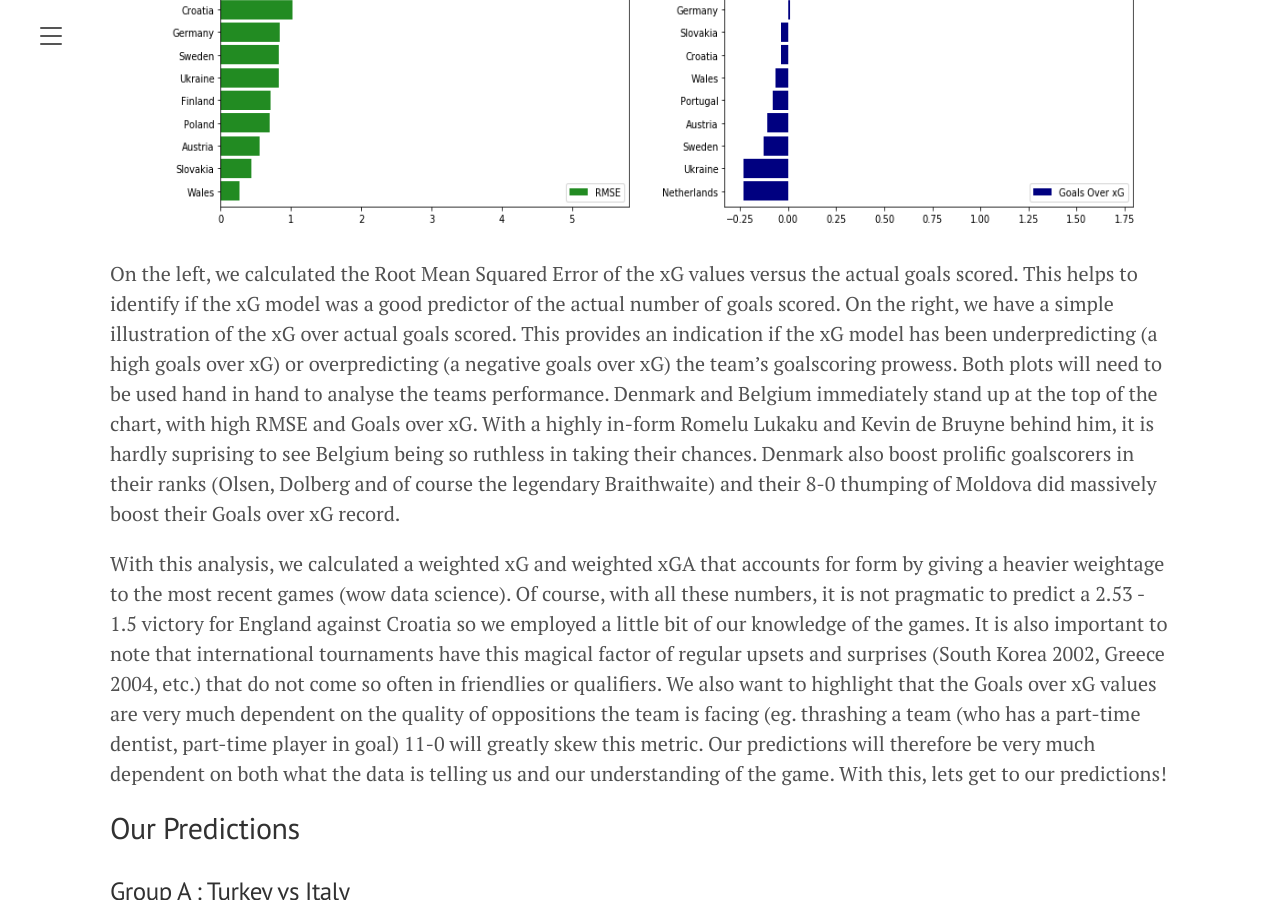
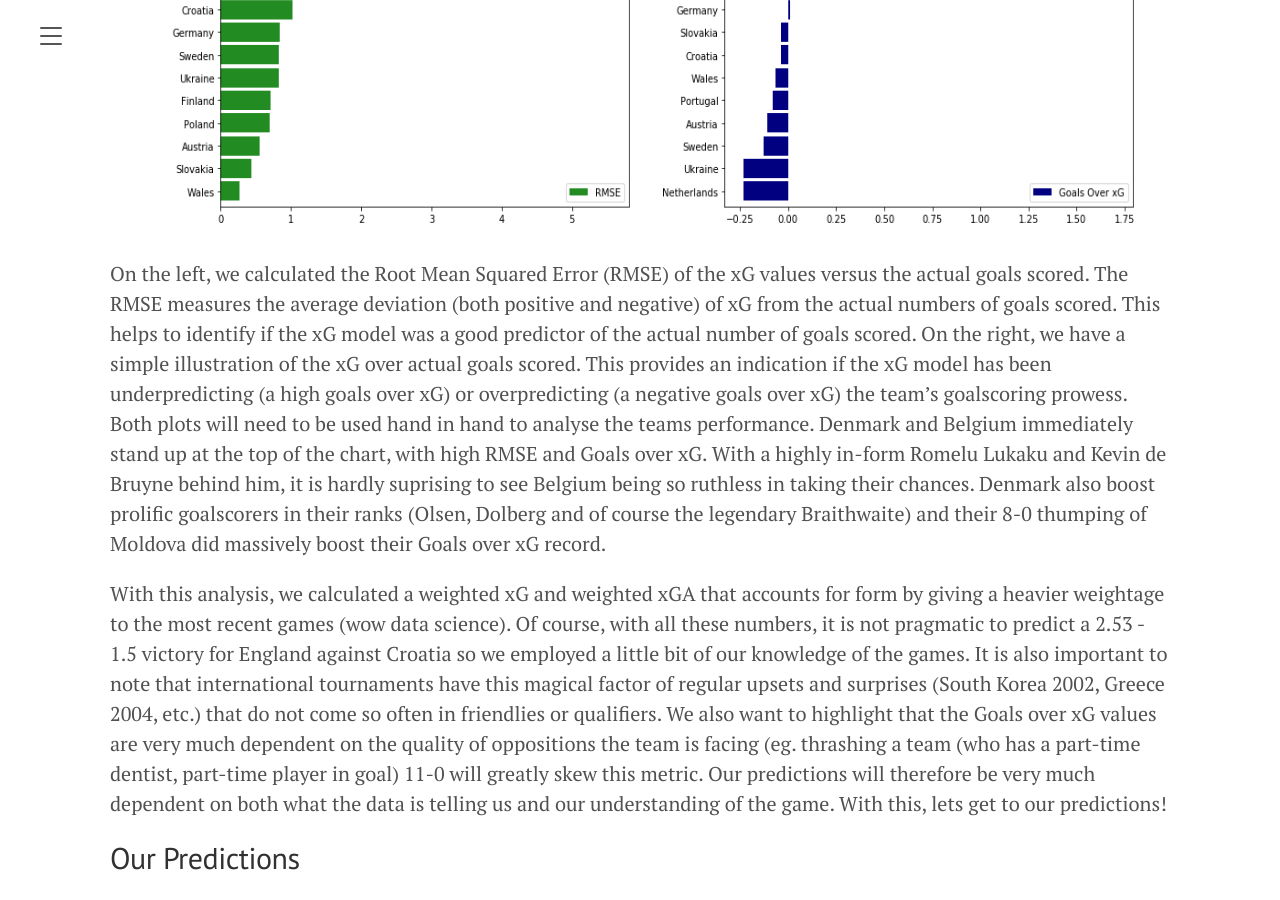
Before and after one commit to chuazy94/zy_blog_2, a Jekyll site: the page built from _posts/2021-06-07-euros-prediction.md, in a window 1280 px wide and 900 px high, scrolled down 1771 px. Built offline with Jekyll 4.4.1, drawn with Linux system fonts in a browser that asks for light colours.

Commit message:
Update 2021-06-07-euros-prediction.md

```diff
--- a/_posts/2021-06-07-euros-prediction.md
+++ b/_posts/2021-06-07-euros-prediction.md
@@ -26,7 +26,7 @@ We then analysed the performance of the xG model in relation to the actual resul
         </div>
 </div>
 
-On the left, we calculated the Root Mean Squared Error of the xG values versus the actual goals scored. This helps to identify if the xG model was a good predictor of the actual number of goals scored. On the right, we have a simple illustration of the xG over actual goals scored. This provides an indication if the xG model has been underpredicting (a high goals over xG) or overpredicting (a negative goals over xG) the team's goalscoring prowess. Both plots will need to be used hand in hand to analyse the teams performance. Denmark and Belgium immediately stand up at the top of the chart, with high RMSE and Goals over xG. With a highly in-form Romelu Lukaku and Kevin de Bruyne behind him, it is hardly suprising to see Belgium being so ruthless in taking their chances. Denmark also boost prolific goalscorers in their ranks (Olsen, Dolberg and of course the legendary Braithwaite) and their 8-0 thumping of Moldova did massively boost their Goals over xG record.
+On the left, we calculated the Root Mean Squared Error (RMSE) of the xG values versus the actual goals scored. The RMSE measures the average deviation (both positive and negative) of xG from the actual numbers of goals scored. This helps to identify if the xG model was a good predictor of the actual number of goals scored. On the right, we have a simple illustration of the xG over actual goals scored. This provides an indication if the xG model has been underpredicting (a high goals over xG) or overpredicting (a negative goals over xG) the team's goalscoring prowess. Both plots will need to be used hand in hand to analyse the teams performance. Denmark and Belgium immediately stand up at the top of the chart, with high RMSE and Goals over xG. With a highly in-form Romelu Lukaku and Kevin de Bruyne behind him, it is hardly suprising to see Belgium being so ruthless in taking their chances. Denmark also boost prolific goalscorers in their ranks (Olsen, Dolberg and of course the legendary Braithwaite) and their 8-0 thumping of Moldova did massively boost their Goals over xG record.
 
 With this analysis, we calculated a weighted xG and weighted xGA that accounts for form by giving a heavier weightage to the most recent games (wow data science). Of course, with all these numbers, it is not pragmatic to predict a 2.53 - 1.5 victory for England against Croatia so we employed a little bit of our knowledge of the games. It is also important to note that international tournaments have this magical factor of regular upsets and surprises (South Korea 2002, Greece 2004, etc.) that do not come so often in friendlies or qualifiers. We also want to highlight that the Goals over xG values are very much dependent on the quality of oppositions the team is facing (eg. thrashing a team (who has a part-time dentist, part-time player in goal) 11-0 will greatly skew this metric. Our predictions will therefore be very much dependent on both what the data is telling us and our understanding of the game. With this, lets get to our predictions!
 
```
